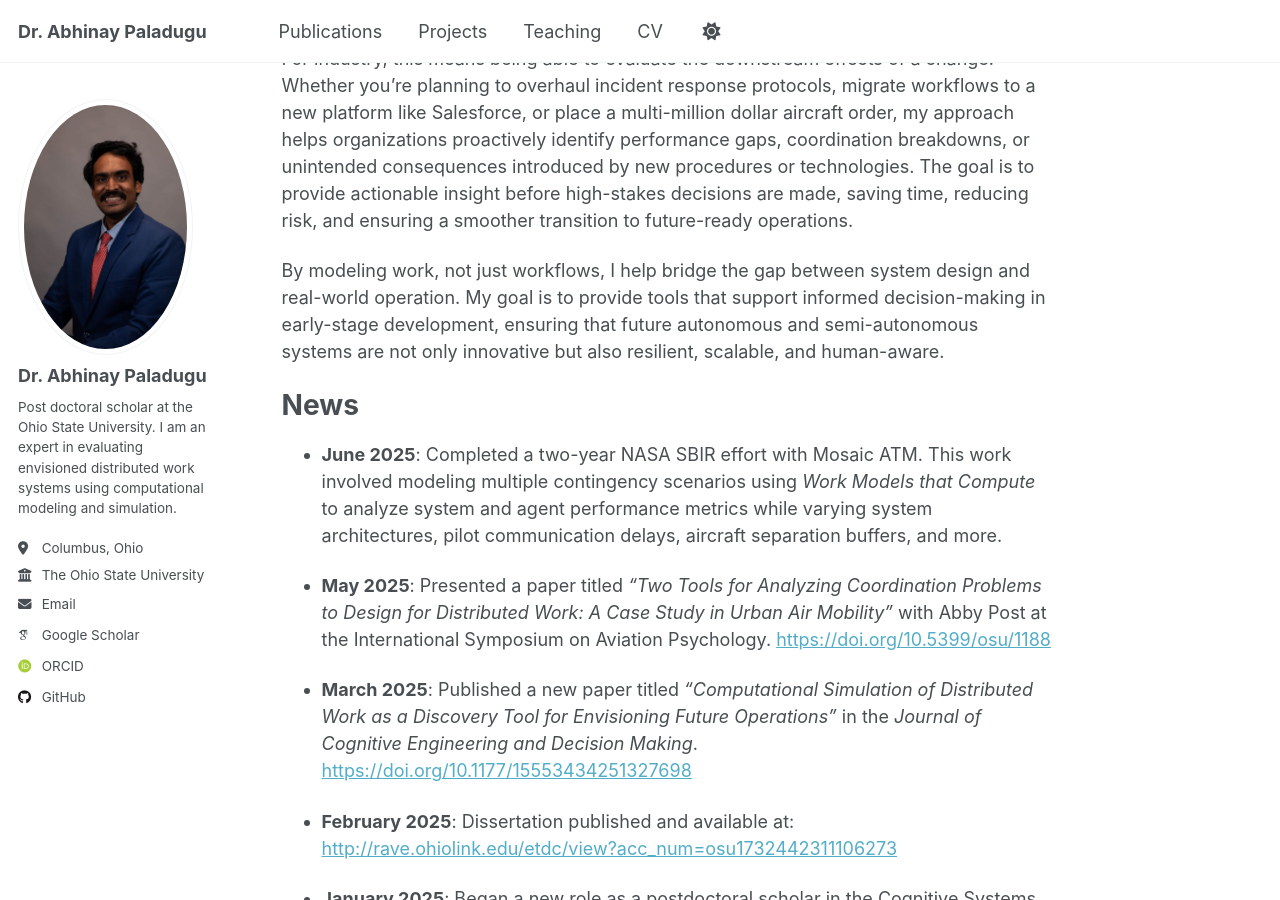
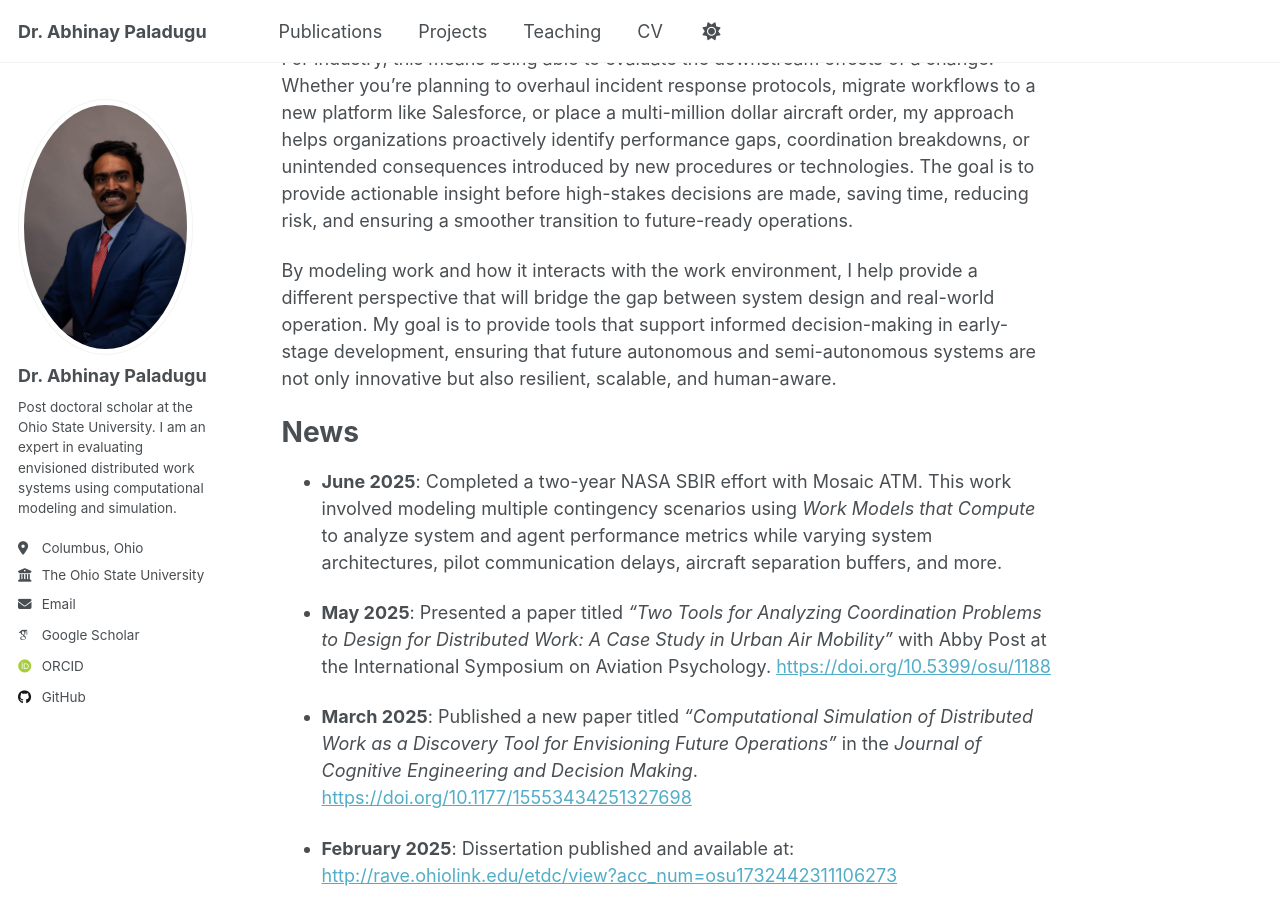
Before and after one commit to apaladugu3/apaladugu3.github.io, a Jekyll site: the page built from _pages/about.md, in a window 1280 px wide and 900 px high, scrolled down 440 px. Built offline with Jekyll 4.4.1, drawn with Linux system fonts in a browser that asks for light colours; some web fonts are replaced.

Commit message:
Bio Updated

```diff
--- a/_pages/about.md
+++ b/_pages/about.md
@@ -13,7 +13,7 @@ My research spans domains such as low-altitude air mobility, spaceflight operati
 
 For industry, this means being able to evaluate the downstream effects of a change. Whether you're planning to overhaul incident response protocols, migrate workflows to a new platform like Salesforce, or place a multi-million dollar aircraft order, my approach helps organizations proactively identify performance gaps, coordination breakdowns, or unintended consequences introduced by new procedures or technologies. The goal is to provide actionable insight before high-stakes decisions are made, saving time, reducing risk, and ensuring a smoother transition to future-ready operations.
 
-By modeling work, not just workflows, I help bridge the gap between system design and real-world operation. My goal is to provide tools that support informed decision-making in early-stage development, ensuring that future autonomous and semi-autonomous systems are not only innovative but also resilient, scalable, and human-aware.
+By modeling work and how it interacts with the work environment, I help provide a different perspective that will bridge the gap between system design and real-world operation. My goal is to provide tools that support informed decision-making in early-stage development, ensuring that future autonomous and semi-autonomous systems are not only innovative but also resilient, scalable, and human-aware.
 
 News
 ======
```
